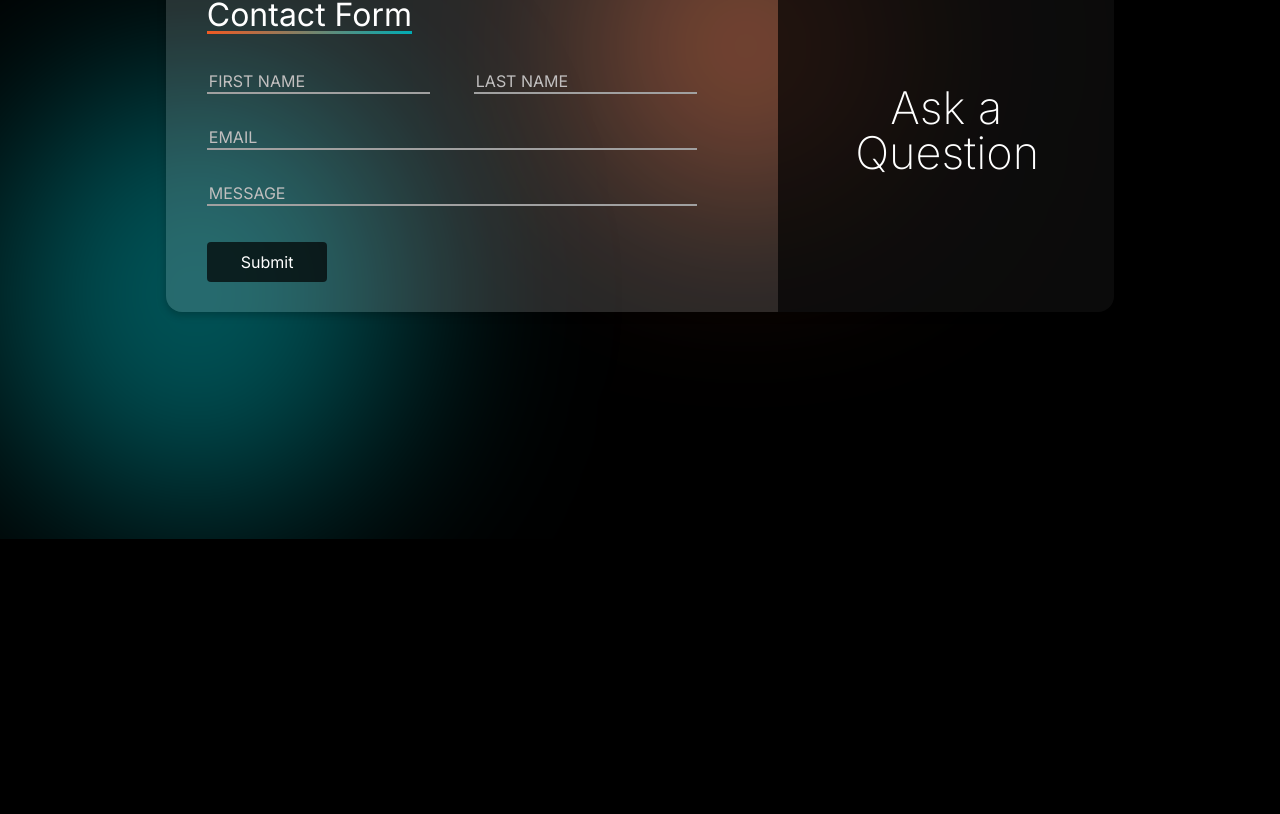
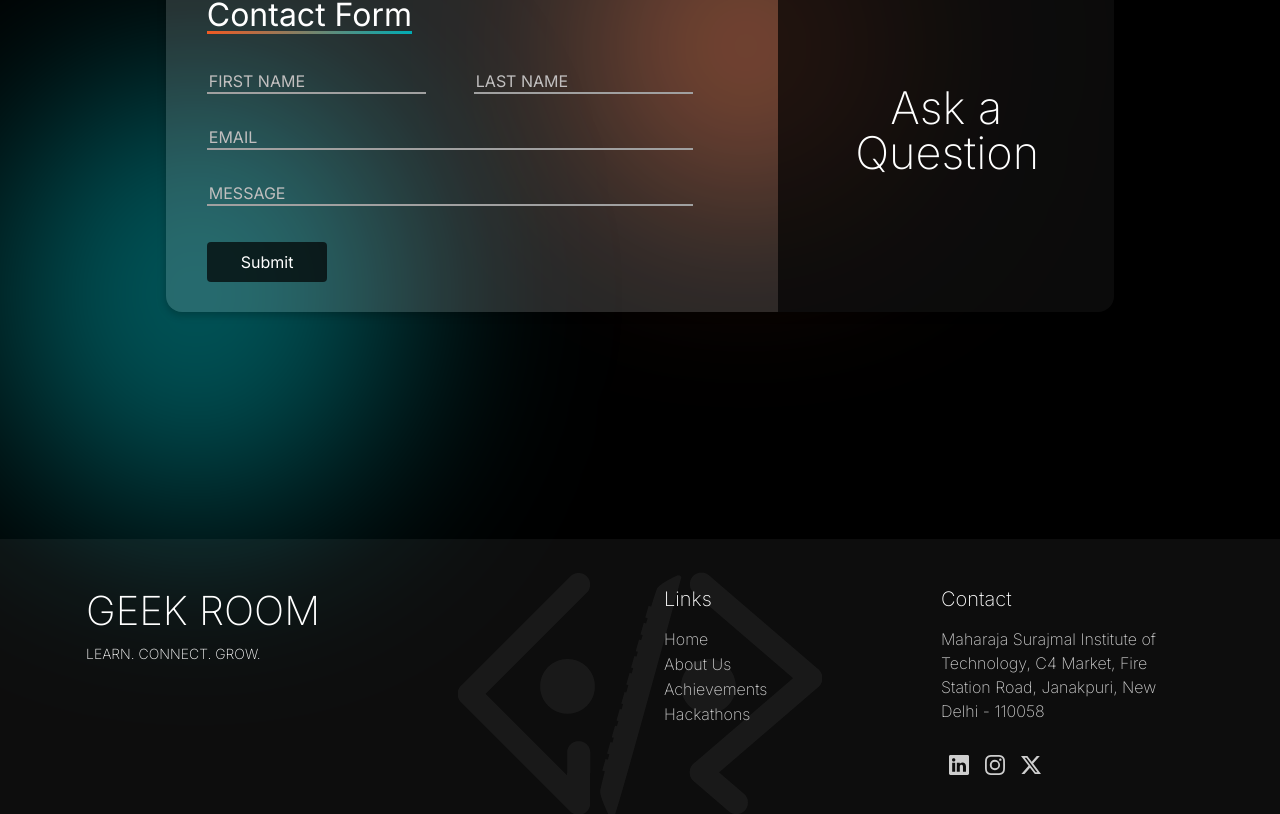
Before and after one commit to Harshitazz/Geekwebsite, a React (Create React App) app: page / in a window 1280 px wide. Shown: the part 1746-2560 px from the top of the page. Before the commit the page ends 2285 px from the top, so only its background shows below. Built offline with nearby package versions, Linux system fonts and the light colour scheme.

Commit message:
Make the header

```diff
--- a/package.json
+++ b/package.json
@@ -7,6 +7,7 @@
     "@testing-library/jest-dom": "^5.17.0",
     "@testing-library/react": "^13.4.0",
     "@testing-library/user-event": "^13.5.0",
+    "bootstrap": "^5.3.3",
     "react": "^18.2.0",
     "react-dom": "^18.2.0",
     "react-router-dom": "^6.22.3",
--- a/public/index.html
+++ b/public/index.html
@@ -15,6 +15,7 @@
       user's mobile device or desktop. See https://developers.google.com/web/fundamentals/web-app-manifest/
     -->
     <link rel="manifest" href="%PUBLIC_URL%/manifest.json" />
+    <link href="https://cdn.jsdelivr.net/npm/bootstrap@5.3.3/dist/css/bootstrap.min.css" rel="stylesheet" integrity="sha384-QWTKZyjpPEjISv5WaRU9OFeRpok6YctnYmDr5pNlyT2bRjXh0JMhjY6hW+ALEwIH" crossorigin="anonymous">
     <script src="https://kit.fontawesome.com/0b9bdd403a.js" crossorigin="anonymous"></script>
     <!--
       Notice the use of %PUBLIC_URL% in the tags above.
@@ -40,5 +41,6 @@
       To begin the development, run `npm start` or `yarn start`.
       To create a production bundle, use `npm run build` or `yarn build`.
     -->
+    <script src="https://cdn.jsdelivr.net/npm/bootstrap@5.3.3/dist/js/bootstrap.bundle.min.js" integrity="sha384-YvpcrYf0tY3lHB60NNkmXc5s9fDVZLESaAA55NDzOxhy9GkcIdslK1eN7N6jIeHz" crossorigin="anonymous"></script>
   </body>
 </html>
--- a/src/App.js
+++ b/src/App.js
@@ -7,18 +7,18 @@ import {
   Navigate,
   Routes
 } from "react-router-dom";
+import Footer from './shared/Footer';
 function App() {
   return (
     <BrowserRouter>
       <Navbar />
       <Routes>
-
           <Route exact path="/about" />
           <Route exact path="/contact"  />
           <Route exact path="/achievment"  />
           <Route exact path="/"  element={<Home/>}/>
       </Routes>
-
+      <Footer/>
     </BrowserRouter>
   );
 }
--- /dev/null
+++ b/src/shared/Footer.css
@@ -0,0 +1,39 @@
+body{
+   font-family: Gilroy-UltraLight, sans-serif;
+   color: white;
+}
+
+.heading{
+    font-family: Inter, sans-serif;
+    font-weight: lighter;
+}
+
+.footer-link {
+    font-family: Inter, sans-serif;
+    font-weight: lighter;
+    color: white;
+    text-decoration: none;
+    opacity: .80;
+  }
+
+.main {
+    position: relative;
+}
+
+.main::before {
+    content: "";
+    position: absolute;
+    top: 0;
+    left: 0;
+    width: 100%;
+    height: 100%;
+    background-image: url(../images/Monochromatic\ -\ White.png);
+    background-repeat: no-repeat;
+    background-position: center;
+    opacity: 0.05;
+    z-index: -1;
+}
+
+.footer {
+    background-color: rgba(203, 202, 202, 0.062); /* Adjust the last value (alpha) to change opacity */
+  }
--- /dev/null
+++ b/src/shared/Footer.js
@@ -0,0 +1,63 @@
+import React from 'react';
+import './Footer.css'
+import { Link } from 'react-router-dom';
+
+function Footer() {
+  return (
+    <div className="d-flex flex-column h-100 main footer">
+      {/* FOOTER */}
+      <footer className="w-100 py-4 flex-shrink-0">
+        <div className="container py-4 px-3"> {/* Added px-3 for padding */}
+          <div className="row gy-4 gx-5">
+            {/* First half */}
+            <div className="col-lg-6 col-md-6">
+              <h5 className="fs-1 text-white heading">GEEK ROOM</h5>
+              <p className="small text-white heading">LEARN. CONNECT. GROW.</p>
+            </div>
+            {/* Second half */}
+            <div className="col-lg-6 col-md-6">
+              <div className="row">
+                <div className="col-md-6">
+                  <h5 className="text-white mb-3 heading">Links</h5>
+                  <ul className="list-unstyled text-muted">
+                    <li><Link to="/" className="footer-link">Home</Link></li>
+                    <li><Link to="/about" className="footer-link">About Us</Link></li>
+                    <li><Link to="/achievements" className="footer-link">Achievements</Link></li>
+                    <li><Link to="/hackathons" className="footer-link">Hackathons</Link></li>
+                  </ul>
+                </div>
+                <div className="col-md-6">
+                  <h5 className="text-white mb-3 heading">Contact</h5>
+                  <ul className="list-unstyled">
+                    <li>
+                      <p className="footer-link">Maharaja Surajmal Institute of Technology, C4 Market, Fire Station Road, Janakpuri, New Delhi - 110058</p>
+                    </li>
+                    <li style={{ display: 'flex', alignItems: 'center', paddingTop: '20px' }}>
+                      <a href="https://www.linkedin.com/company/geekr00m/" className="footer-link p-2">
+                        <svg xmlns="http://www.w3.org/2000/svg" width="20" height="20" fill="currentColor" className="bi bi-linkedin" viewBox="0 0 16 16">
+                          <path d="M0 1.146C0 .513.526 0 1.175 0h13.65C15.474 0 16 .513 16 1.146v13.708c0 .633-.526 1.146-1.175 1.146H1.175C.526 16 0 15.487 0 14.854zm4.943 12.248V6.169H2.542v7.225zm-1.2-8.212c.837 0 1.358-.554 1.358-1.248-.015-.709-.52-1.248-1.342-1.248S2.4 3.226 2.4 3.934c0 .694.521 1.248 1.327 1.248zm4.908 8.212V9.359c0-.216.016-.432.08-.586.173-.431.568-.878 1.232-.878.869 0 1.216.662 1.216 1.634v3.865h2.401V9.25c0-2.22-1.184-3.252-2.764-3.252-1.274 0-1.845.7-2.165 1.193v.025h-.016l.016-.025V6.169h-2.4c.03.678 0 7.225 0 7.225z"/>
+                        </svg>
+                      </a>
+                      <a href="https://www.instagram.com/_geek.room/" className="footer-link p-2">
+                        <svg xmlns="http://www.w3.org/2000/svg" width="20" height="20" fill="currentColor" className="bi bi-instagram" viewBox="0 0 16 16">
+                          <path d="M8 0C5.829 0 5.556.01 4.703.048 3.85.088 3.269.222 2.76.42a3.9 3.9 0 0 0-1.417.923A3.9 3.9 0 0 0 .42 2.76C.222 3.268.087 3.85.048 4.7.01 5.555 0 5.827 0 8.001c0 2.172.01 2.444.048 3.297.04.852.174 1.433.372 1.942.205.526.478.972.923 1.417.444.445.89.719 1.416.923.51.198 1.09.333 1.942.372C5.555 15.99 5.827 16 8 16s2.444-.01 3.298-.048c.851-.04 1.434-.174 1.943-.372a3.9 3.9 0 0 0 1.416-.923c.445-.445.718-.891.923-1.417.197-.509.332-1.09.372-1.942C15.99 10.445 16 10.173 16 8s-.01-2.445-.048-3.299c-.04-.851-.175-1.433-.372-1.941a3.9 3.9 0 0 0-.923-1.417A3.9 3.9 0 0 0 13.24.42c-.51-.198-1.092-.333-1.943-.372C10.443.01 10.172 0 7.998 0zm-.717 1.442h.718c2.136 0 2.389.007 3.232.046.78.035 1.204.166 1.486.275.373.145.64.319.92.599s.453.546.598.92c.11.281.24.705.275 1.485.039.843.047 1.096.047 3.231s-.008 2.389-.047 3.232c-.035.78-.166 1.203-.275 1.485a2.5 2.5 0 0 1-.599.919c-.28.28-.546.453-.92.598-.28.11-.704.24-1.485.276-.843.038-1.096.047-3.232.047s-2.39-.009-3.233-.047c-.78-.036-1.203-.166-1.485-.276a2.5 2.5 0 0 1-.92-.598 2.5 2.5 0 0 1-.6-.92c-.109-.281-.24-.705-.275-1.485-.038-.843-.046-1.096-.046-3.233s.008-2.388.046-3.231c.036-.78.166-1.204.276-1.486.145-.373.319-.64.599-.92s.546-.453.92-.598c.282-.11.705-.24 1.485-.276.738-.034 1.024-.044 2.515-.045zm4.988 1.328a.96.96 0 1 0 0 1.92.96.96 0 0 0 0-1.92m-4.27 1.122a4.109 4.109 0 1 0 0 8.217 4.109 4.109 0 0 0 0-8.217m0 1.441a2.667 2.667 0 1 1 0 5.334 2.667 2.667 0 0 1 0-5.334"/>
+                        </svg>
+                      </a>
+                      <a href="/" className="footer-link p-2">
+                        <svg xmlns="http://www.w3.org/2000/svg" width="20" height="20" fill="currentColor" className="bi bi-twitter-x" viewBox="0 0 16 16">
+                          <path d="M12.6.75h2.454l-5.36 6.142L16 15.25h-4.937l-3.867-5.07-4.425 5.07H.316l5.733-6.57L0 .75h5.063l3.495 4.633L12.601.75Zm-.86 13.028h1.36L4.323 2.145H2.865z"/>
+                        </svg>
+                      </a>
+                    </li>
+                  </ul>
+                </div>
+              </div>
+            </div>
+          </div>
+        </div>
+      </footer>
+    </div>
+  );
+}
+
+export default Footer;
```
Also changed, not shown: src/images/Monochromatic - White.png (added), 1 other file (tests, documents, lock files or other folders).
